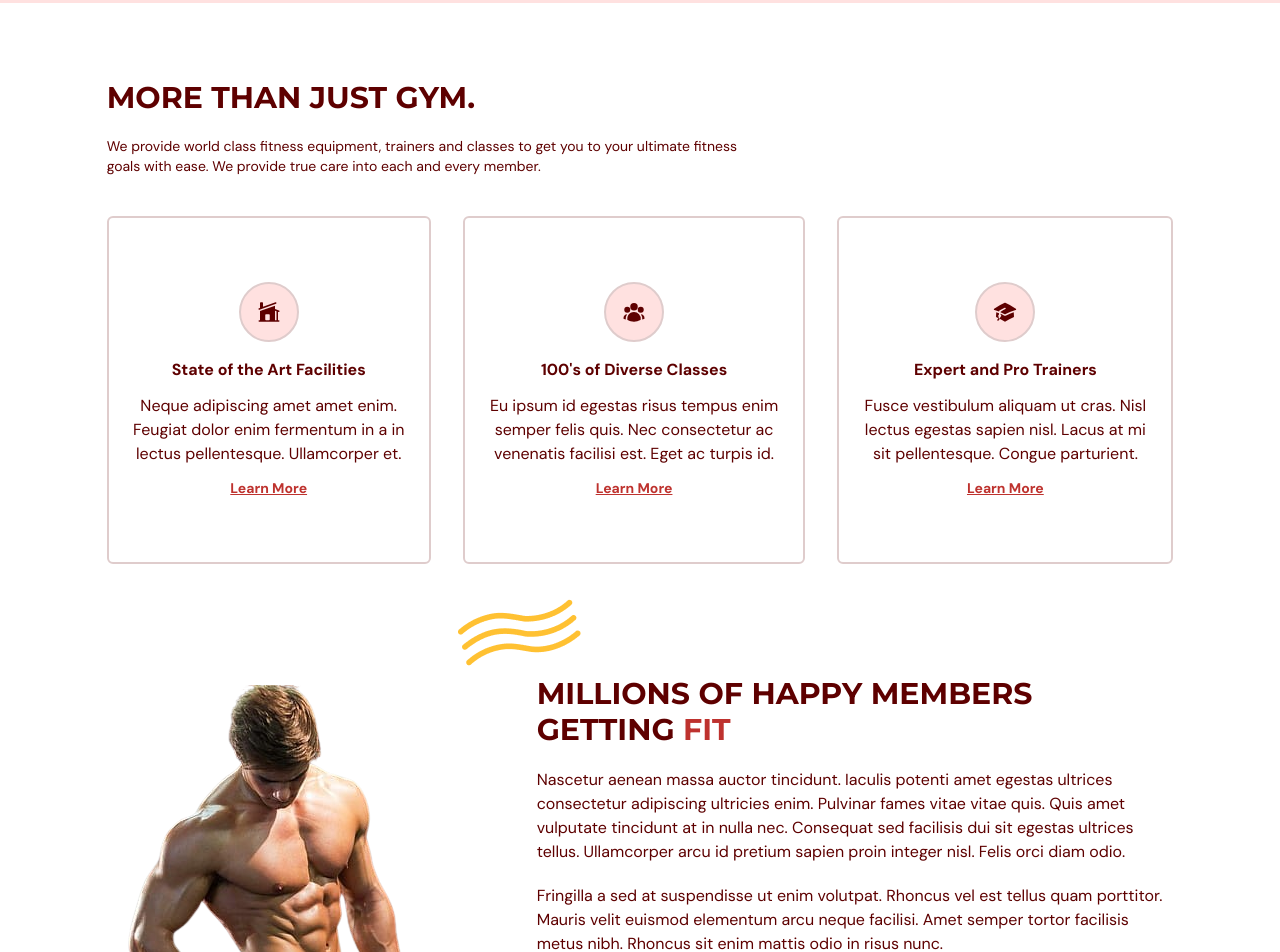
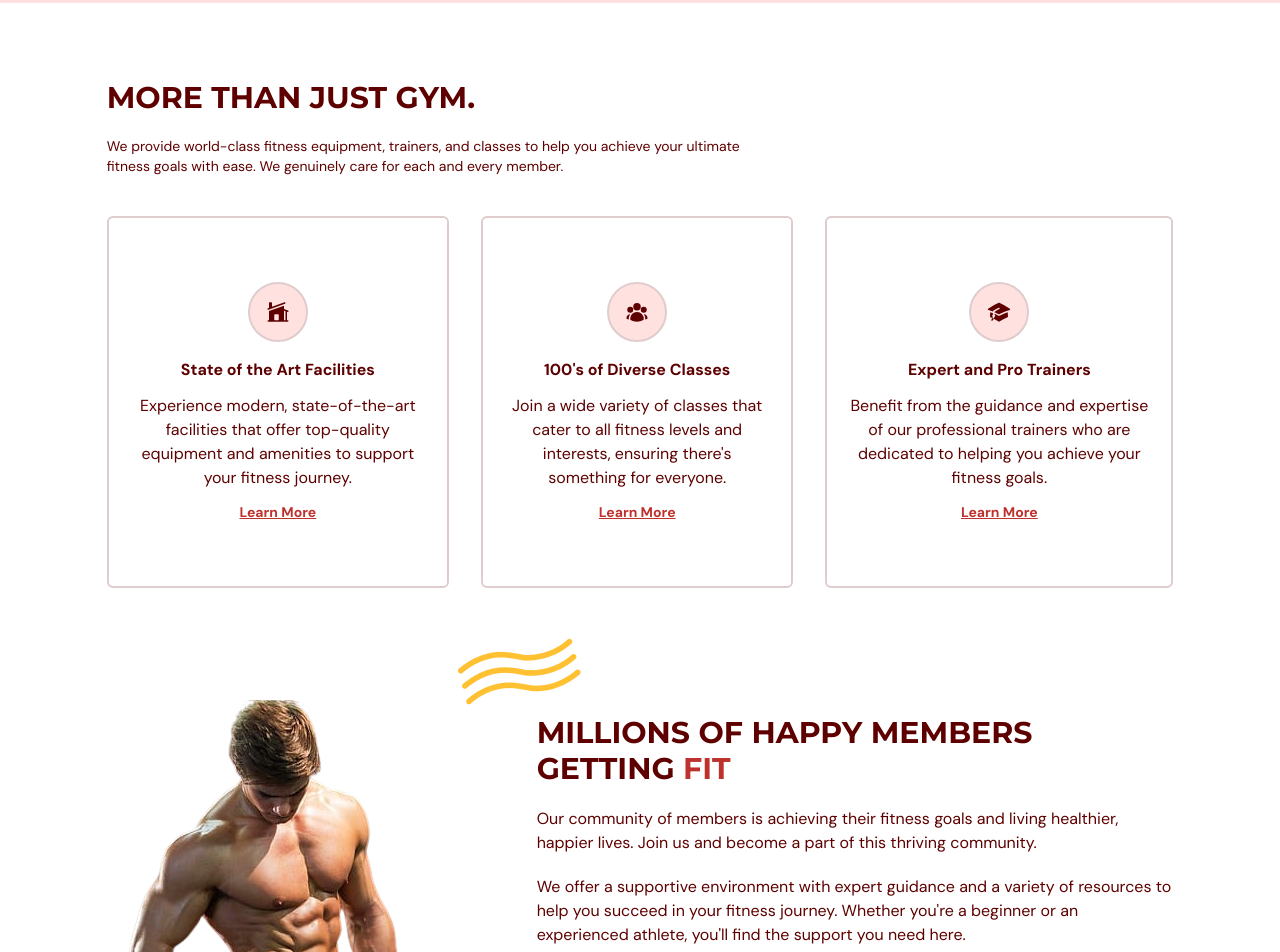
Before and after one commit to isurubandara1/FitnessWeb, a React (Vite) app: page / in a window 1280 px wide. Shown: the part 820-1772 px from the top of the page. Built offline with nearby package versions, Linux system fonts and the light colour scheme.

Commit message:
benifita page create

```diff
--- a/src/scenes/benefits/index.tsx
+++ b/src/scenes/benefits/index.tsx
@@ -10,27 +10,29 @@ import { motion } from "framer-motion";
 import BenefitsPageGraphic from "@/assets/BenefitsPageGraphic.png";
 import Benefit from "./Benefit";
 
+// List of benefits
 const benefits: Array<BenefitType> = [
   {
     icon: <HomeModernIcon className="h-6 w-6" />,
     title: "State of the Art Facilities",
     description:
-      "Neque adipiscing amet amet enim. Feugiat dolor enim fermentum in a in lectus pellentesque. Ullamcorper et.",
+      "Experience modern, state-of-the-art facilities that offer top-quality equipment and amenities to support your fitness journey.",
   },
   {
     icon: <UserGroupIcon className="h-6 w-6" />,
     title: "100's of Diverse Classes",
     description:
-      "Eu ipsum id egestas risus tempus enim semper felis quis. Nec consectetur ac venenatis facilisi est. Eget ac turpis id.",
+      "Join a wide variety of classes that cater to all fitness levels and interests, ensuring there's something for everyone.",
   },
   {
     icon: <AcademicCapIcon className="h-6 w-6" />,
     title: "Expert and Pro Trainers",
     description:
-      "Fusce vestibulum aliquam ut cras. Nisl lectus egestas sapien nisl. Lacus at mi sit pellentesque. Congue parturient.",
+      "Benefit from the guidance and expertise of our professional trainers who are dedicated to helping you achieve your fitness goals.",
   },
 ];
 
+// Motion container variants
 const container = {
   hidden: {},
   visible: {
@@ -38,17 +40,19 @@ const container = {
   },
 };
 
+// Props type
 type Props = {
   setSelectedPage: (value: SelectedPage) => void;
 };
 
+// Benefits component
 const Benefits = ({ setSelectedPage }: Props) => {
   return (
     <section id="benefits" className="mx-auto min-h-full w-5/6 py-20">
       <motion.div
         onViewportEnter={() => setSelectedPage(SelectedPage.Benefits)}
       >
-        {/* HEADER */}
+        {/* Header */}
         <motion.div
           className="md:my-5 md:w-3/5"
           initial="hidden"
@@ -62,13 +66,11 @@ const Benefits = ({ setSelectedPage }: Props) => {
         >
           <HText>MORE THAN JUST GYM.</HText>
           <p className="my-5 text-sm">
-            We provide world class fitness equipment, trainers and classes to
-            get you to your ultimate fitness goals with ease. We provide true
-            care into each and every member.
+            We provide world-class fitness equipment, trainers, and classes to help you achieve your ultimate fitness goals with ease. We genuinely care for each and every member.
           </p>
         </motion.div>
 
-        {/* BENEFITS */}
+        {/* Benefits */}
         <motion.div
           className="mt-5 items-center justify-between gap-8 md:flex"
           initial="hidden"
@@ -87,18 +89,18 @@ const Benefits = ({ setSelectedPage }: Props) => {
           ))}
         </motion.div>
 
-        {/* GRAPHICS AND DESCRIPTION */}
+        {/* Graphics and Description */}
         <div className="mt-16 items-center justify-between gap-20 md:mt-28 md:flex">
-          {/* GRAPHIC */}
+          {/* Graphic */}
           <img
             className="mx-auto"
             alt="benefits-page-graphic"
             src={BenefitsPageGraphic}
           />
 
-          {/* DESCRIPTION */}
+          {/* Description */}
           <div>
-            {/* TITLE */}
+            {/* Title */}
             <div className="relative">
               <div className="before:absolute before:-top-20 before:-left-20 before:z-[1] before:content-abstractwaves">
                 <motion.div
@@ -119,7 +121,7 @@ const Benefits = ({ setSelectedPage }: Props) => {
               </div>
             </div>
 
-            {/* DESCRIPT */}
+            {/* Description */}
             <motion.div
               initial="hidden"
               whileInView="visible"
@@ -131,22 +133,14 @@ const Benefits = ({ setSelectedPage }: Props) => {
               }}
             >
               <p className="my-5">
-                Nascetur aenean massa auctor tincidunt. Iaculis potenti amet
-                egestas ultrices consectetur adipiscing ultricies enim. Pulvinar
-                fames vitae vitae quis. Quis amet vulputate tincidunt at in
-                nulla nec. Consequat sed facilisis dui sit egestas ultrices
-                tellus. Ullamcorper arcu id pretium sapien proin integer nisl.
-                Felis orci diam odio.
+                Our community of members is achieving their fitness goals and living healthier, happier lives. Join us and become a part of this thriving community.
               </p>
               <p className="mb-5">
-                Fringilla a sed at suspendisse ut enim volutpat. Rhoncus vel est
-                tellus quam porttitor. Mauris velit euismod elementum arcu neque
-                facilisi. Amet semper tortor facilisis metus nibh. Rhoncus sit
-                enim mattis odio in risus nunc.
+                We offer a supportive environment with expert guidance and a variety of resources to help you succeed in your fitness journey. Whether you're a beginner or an experienced athlete, you'll find the support you need here.
               </p>
             </motion.div>
 
-            {/* BUTTON */}
+            {/* Button */}
             <div className="relative mt-16">
               <div className="before:absolute before:-bottom-20 before:right-40 before:z-[-1] before:content-sparkles">
                 <ActionButton setSelectedPage={setSelectedPage}>
```
